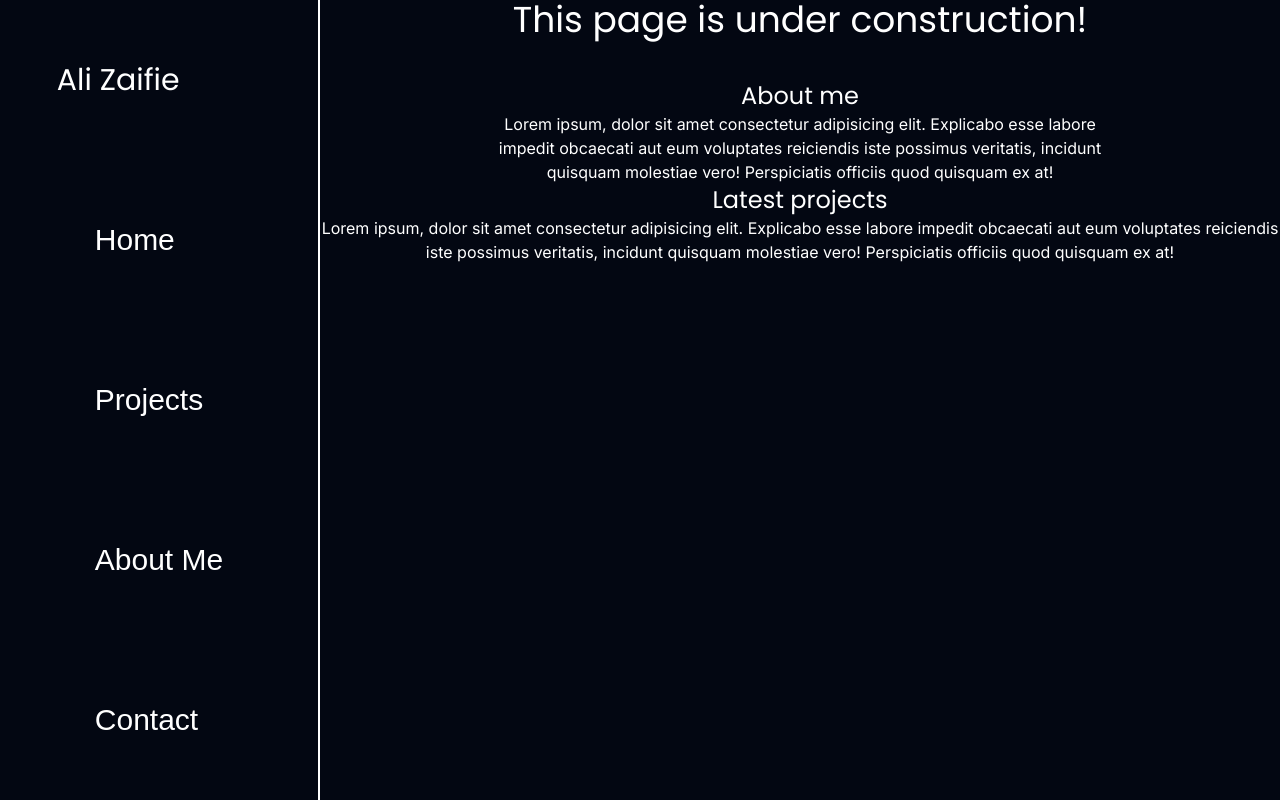
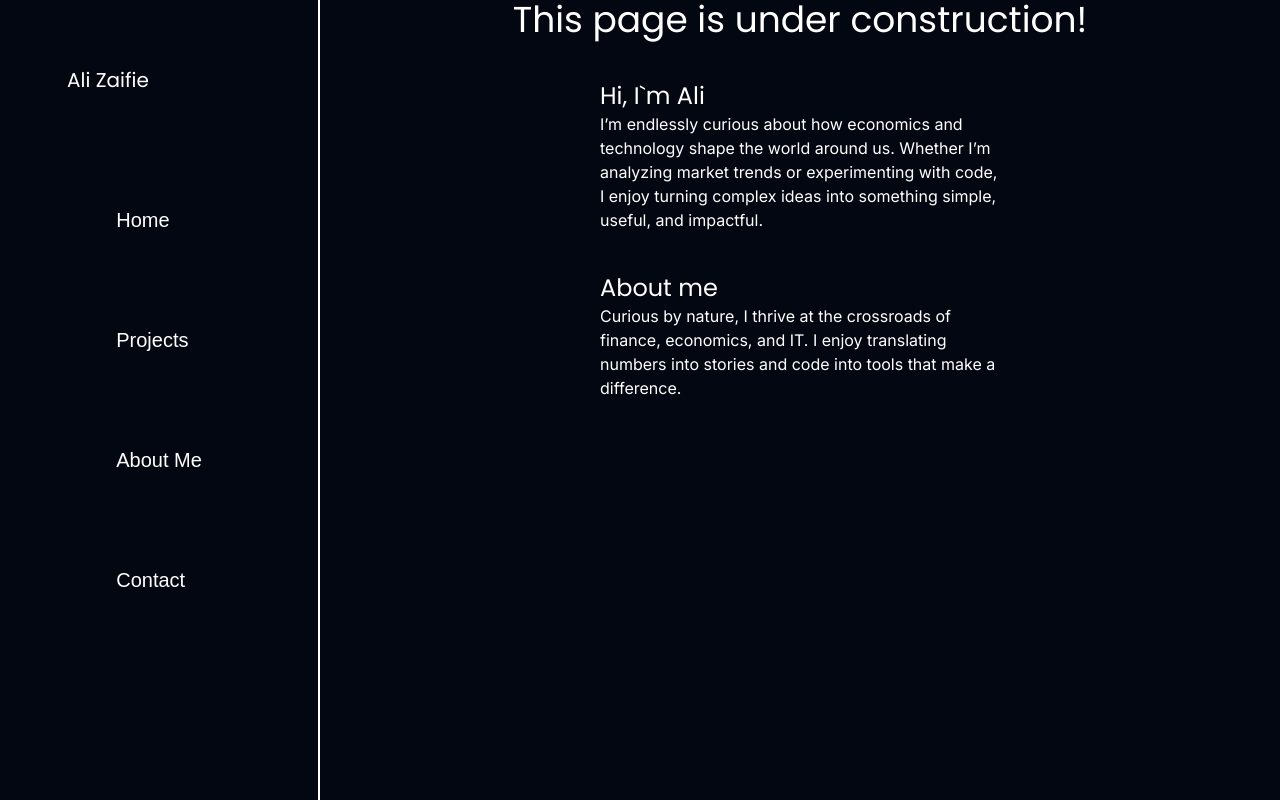
Before and after one commit to ingakonstigheter/portfolio, a Next.js app: page / in a window 1280 px wide. Built offline with nearby package versions, Linux system fonts and the light colour scheme.

Commit message:
small changes to nav

```diff
--- a/app/layout.tsx
+++ b/app/layout.tsx
@@ -38,13 +38,13 @@ export default function RootLayout({
           'antialiased min-h-dvh grid grid-rows-[auto_1fr_auto] md:grid-cols-[1fr_3fr] bg-gray-950 text-white'
         }>
         <header className="md:h-dvh md:sticky md:top-0 border-r-2 border-white-400">
-          <nav className="grid grid-flow-col md:grid-rows-5 md:min-h-dvh text-3xl">
+          <nav className="grid grid-flow-col md:grid-rows-5 md:min-h-dvh text-xl">
             <Link
               href={'/'}
               className="col-span-2 w-fit md:w-full md:text-left py-10 px-4 content-center">
-              <h1 className="text-center">Ali Zaifie</h1>
+              <h1 className="text-center md:w-fit md:m-auto">Ali Zaifie</h1>
             </Link>
-            <ul className="col-span-4 grid grid-flow-col md:row-span-4 md:grid-flow-row justify-around">
+            <ul className="col-span-4 grid grid-flow-col md:row-span-3 md:grid-flow-row justify-around">
               {navLinks.map((link: { href: string; label: string }, index) => (
                 <li key={index} className="grid">
                   <Link
--- a/app/page.tsx
+++ b/app/page.tsx
@@ -4,24 +4,25 @@ export default function Home() {
   return (
     <div className="grid justify-center">
       <h2 className="text-center text-4xl">This page is under construction!</h2>
-      <article className="text-center mt-10">
-        <h2 className="text-center text-2xl ">About me</h2>
-        <p className="max-w-4/6 mx-auto">
-          Lorem ipsum, dolor sit amet consectetur adipisicing elit. Explicabo
-          esse labore impedit obcaecati aut eum voluptates reiciendis iste
-          possimus veritatis, incidunt quisquam molestiae vero! Perspiciatis
-          officiis quod quisquam ex at!
-        </p>
-      </article>
-      <article className="text-center">
-        <h2 className="text-center text-2xl ">Latest projects</h2>
-        <p>
-          Lorem ipsum, dolor sit amet consectetur adipisicing elit. Explicabo
-          esse labore impedit obcaecati aut eum voluptates reiciendis iste
-          possimus veritatis, incidunt quisquam molestiae vero! Perspiciatis
-          officiis quod quisquam ex at!
-        </p>
-      </article>
+      <section className="">
+        <article className="text-center md:text-left mt-10 max-w-4/6 md:max-w-100 mx-auto">
+          <h2 className="text-2xl ">Hi, I`m Ali</h2>
+          <p className="">
+            I’m endlessly curious about how economics and technology shape the
+            world around us. Whether I’m analyzing market trends or experimenting
+            with code, I enjoy turning complex ideas into something simple,
+            useful, and impactful.
+          </p>
+        </article>
+        <article className="text-center md:text-left mt-10 max-w-4/6 md:max-w-100 mx-auto">
+          <h2 className="text-2xl">About me</h2>
+          <p className="">
+            Curious by nature, I thrive at the crossroads of finance, economics,
+            and IT. I enjoy translating numbers into stories and code into tools
+            that make a difference.
+          </p>
+        </article>
+      </section>
     </div>
   );
 }
```
